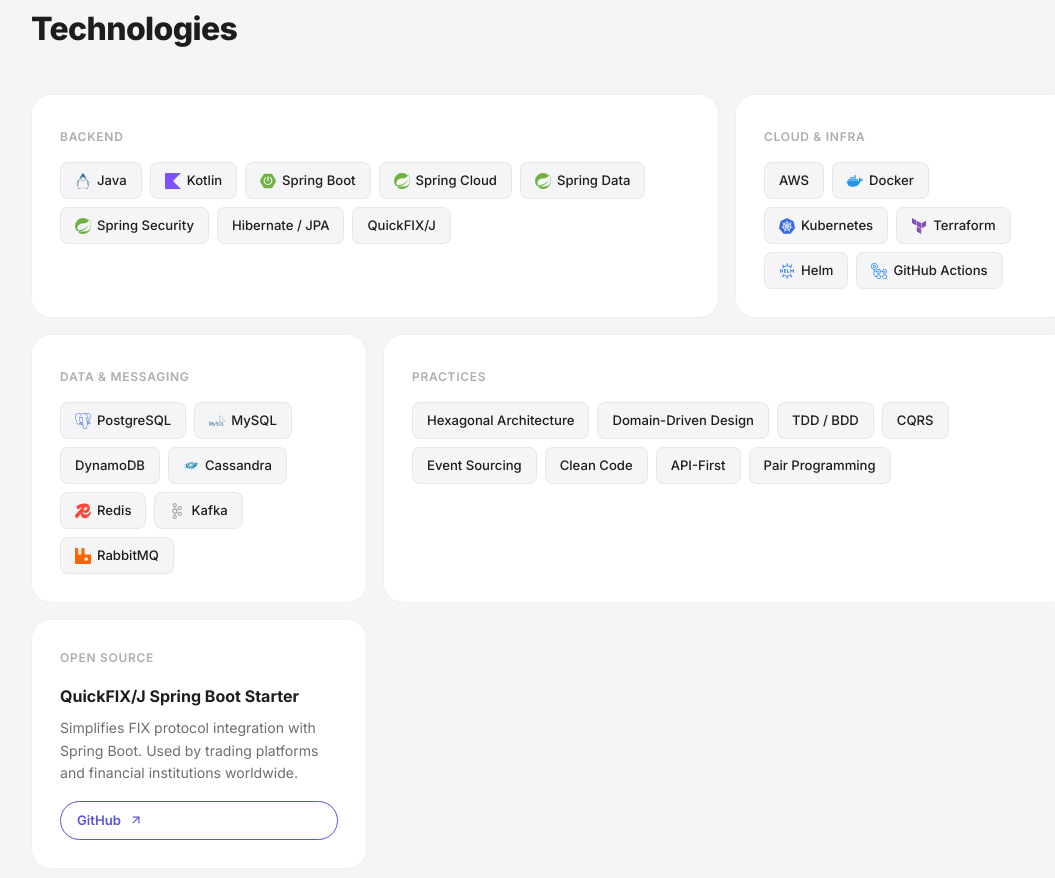
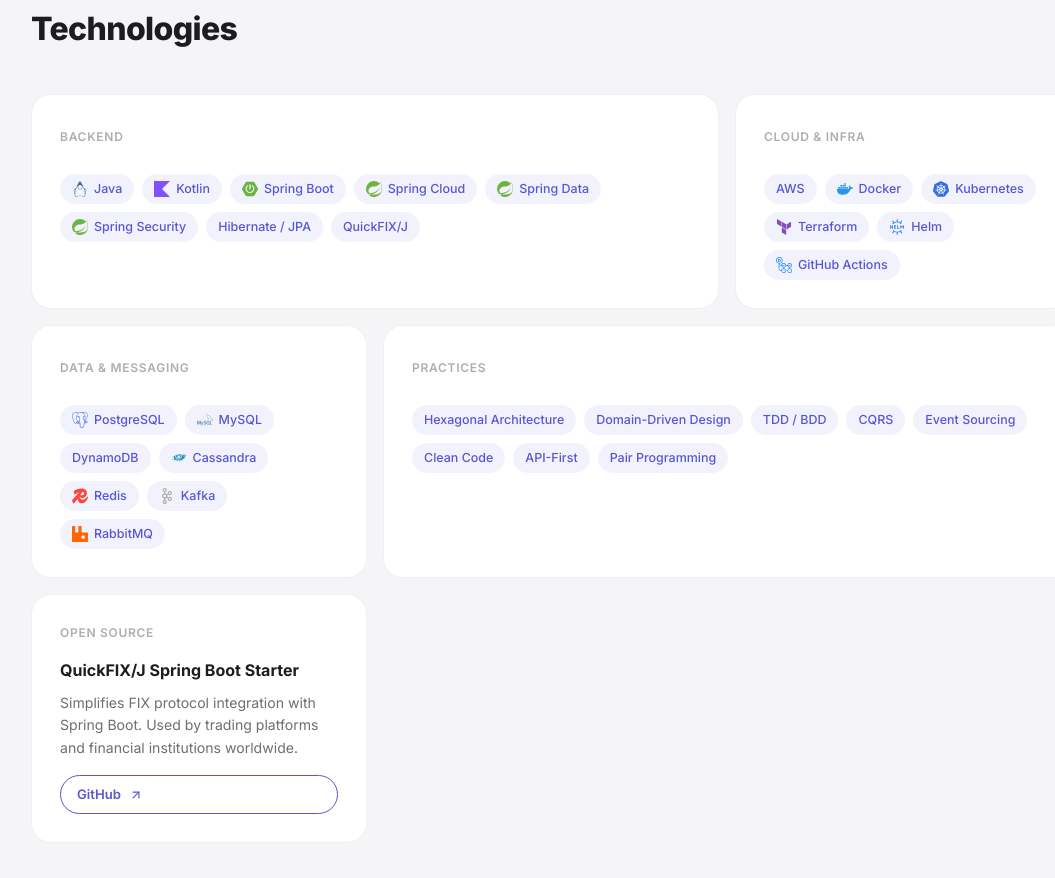
Before and after one commit to esanchezros/allune.io, a plain HTML site: page index.html in a window 1280 px wide. Shown: the part 3016-3894 px from the top of the page, without its empty margins (89-1144 px from the left). Drawn offline with Linux system fonts and the light colour scheme.

Commit message:
Use CV-style tech badges in Technologies section
Replaced tech-pill with cv-tech-badge class for consistent
smaller badge styling across homepage and CV page.

```diff
--- a/index.html
+++ b/index.html
@@ -248,51 +248,51 @@
 			<div class="bento-grid bento-tech">
 				<div class="bento-card bento-wide animate-on-scroll">
 					<span class="bento-label">Backend</span>
-					<div class="tech-pills">
-						<span class="tech-pill"><img src="icons/openjdk.svg" alt=""> Java</span>
-						<span class="tech-pill"><img src="icons/kotlin.svg" alt=""> Kotlin</span>
-						<span class="tech-pill"><img src="icons/springboot.svg" alt=""> Spring Boot</span>
-						<span class="tech-pill"><img src="icons/spring.svg" alt=""> Spring Cloud</span>
-						<span class="tech-pill"><img src="icons/spring.svg" alt=""> Spring Data</span>
-						<span class="tech-pill"><img src="icons/spring.svg" alt=""> Spring Security</span>
-						<span class="tech-pill">Hibernate / JPA</span>
-						<span class="tech-pill">QuickFIX/J</span>
+					<div class="cv-tech-badges">
+						<span class="cv-tech-badge"><img src="icons/openjdk.svg" alt=""> Java</span>
+						<span class="cv-tech-badge"><img src="icons/kotlin.svg" alt=""> Kotlin</span>
+						<span class="cv-tech-badge"><img src="icons/springboot.svg" alt=""> Spring Boot</span>
+						<span class="cv-tech-badge"><img src="icons/spring.svg" alt=""> Spring Cloud</span>
+						<span class="cv-tech-badge"><img src="icons/spring.svg" alt=""> Spring Data</span>
+						<span class="cv-tech-badge"><img src="icons/spring.svg" alt=""> Spring Security</span>
+						<span class="cv-tech-badge">Hibernate / JPA</span>
+						<span class="cv-tech-badge">QuickFIX/J</span>
 					</div>
 				</div>
 				<div class="bento-card animate-on-scroll">
 					<span class="bento-label">Cloud &amp; Infra</span>
-					<div class="tech-pills">
-						<span class="tech-pill">AWS</span>
-						<span class="tech-pill"><img src="icons/docker.svg" alt=""> Docker</span>
-						<span class="tech-pill"><img src="icons/kubernetes.svg" alt=""> Kubernetes</span>
-						<span class="tech-pill"><img src="icons/terraform.svg" alt=""> Terraform</span>
-						<span class="tech-pill"><img src="icons/helm.svg" alt=""> Helm</span>
-						<span class="tech-pill"><img src="icons/githubactions.svg" alt=""> GitHub Actions</span>
+					<div class="cv-tech-badges">
+						<span class="cv-tech-badge">AWS</span>
+						<span class="cv-tech-badge"><img src="icons/docker.svg" alt=""> Docker</span>
+						<span class="cv-tech-badge"><img src="icons/kubernetes.svg" alt=""> Kubernetes</span>
+						<span class="cv-tech-badge"><img src="icons/terraform.svg" alt=""> Terraform</span>
+						<span class="cv-tech-badge"><img src="icons/helm.svg" alt=""> Helm</span>
+						<span class="cv-tech-badge"><img src="icons/githubactions.svg" alt=""> GitHub Actions</span>
 					</div>
 				</div>
 				<div class="bento-card animate-on-scroll">
 					<span class="bento-label">Data &amp; Messaging</span>
-					<div class="tech-pills">
-						<span class="tech-pill"><img src="icons/postgresql.svg" alt=""> PostgreSQL</span>
-						<span class="tech-pill"><img src="icons/mysql.svg" alt=""> MySQL</span>
-						<span class="tech-pill">DynamoDB</span>
-						<span class="tech-pill"><img src="icons/apachecassandra.svg" alt=""> Cassandra</span>
-						<span class="tech-pill"><img src="icons/redis.svg" alt=""> Redis</span>
-						<span class="tech-pill"><img src="icons/apachekafka.svg" alt=""> Kafka</span>
-						<span class="tech-pill"><img src="icons/rabbitmq.svg" alt=""> RabbitMQ</span>
+					<div class="cv-tech-badges">
+						<span class="cv-tech-badge"><img src="icons/postgresql.svg" alt=""> PostgreSQL</span>
+						<span class="cv-tech-badge"><img src="icons/mysql.svg" alt=""> MySQL</span>
+						<span class="cv-tech-badge">DynamoDB</span>
+						<span class="cv-tech-badge"><img src="icons/apachecassandra.svg" alt=""> Cassandra</span>
+						<span class="cv-tech-badge"><img src="icons/redis.svg" alt=""> Redis</span>
+						<span class="cv-tech-badge"><img src="icons/apachekafka.svg" alt=""> Kafka</span>
+						<span class="cv-tech-badge"><img src="icons/rabbitmq.svg" alt=""> RabbitMQ</span>
 					</div>
 				</div>
 				<div class="bento-card bento-wide animate-on-scroll">
 					<span class="bento-label">Practices</span>
-					<div class="tech-pills">
-						<span class="tech-pill">Hexagonal Architecture</span>
-						<span class="tech-pill">Domain-Driven Design</span>
-						<span class="tech-pill">TDD / BDD</span>
-						<span class="tech-pill">CQRS</span>
-						<span class="tech-pill">Event Sourcing</span>
-						<span class="tech-pill">Clean Code</span>
-						<span class="tech-pill">API-First</span>
-						<span class="tech-pill">Pair Programming</span>
+					<div class="cv-tech-badges">
+						<span class="cv-tech-badge">Hexagonal Architecture</span>
+						<span class="cv-tech-badge">Domain-Driven Design</span>
+						<span class="cv-tech-badge">TDD / BDD</span>
+						<span class="cv-tech-badge">CQRS</span>
+						<span class="cv-tech-badge">Event Sourcing</span>
+						<span class="cv-tech-badge">Clean Code</span>
+						<span class="cv-tech-badge">API-First</span>
+						<span class="cv-tech-badge">Pair Programming</span>
 					</div>
 				</div>
 				<!-- Open Source card integrated into tech bento -->
```
